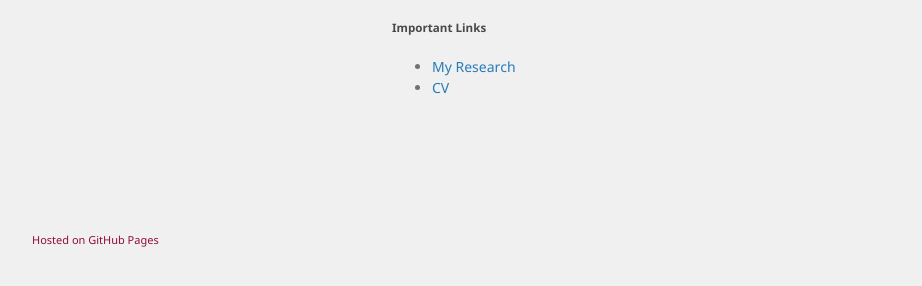
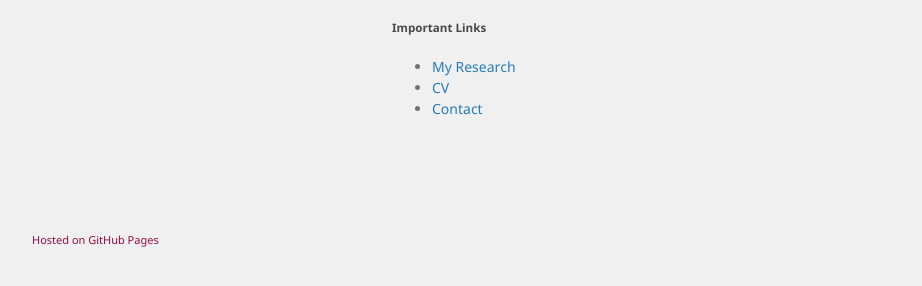
Before and after one commit to dgkamper/dgkamper.github.io, a Jekyll site: the page built from index.md, in a window 1280 px wide. Shown: the part 581-867 px from the top of the page, without its empty margins (178-1100 px from the left). Built offline with Jekyll 4.4.1, drawn with Linux system fonts in a browser that asks for light colours.

Commit message:
Update index.md

```diff
--- a/index.md
+++ b/index.md
@@ -14,3 +14,4 @@ I previously studied at the University of Michigan in the Computational Neurolin
 
 - [My Research](./research.md)
 - [CV](./docs/CV.pdf)
+- [Contact](./contact.md)
```
